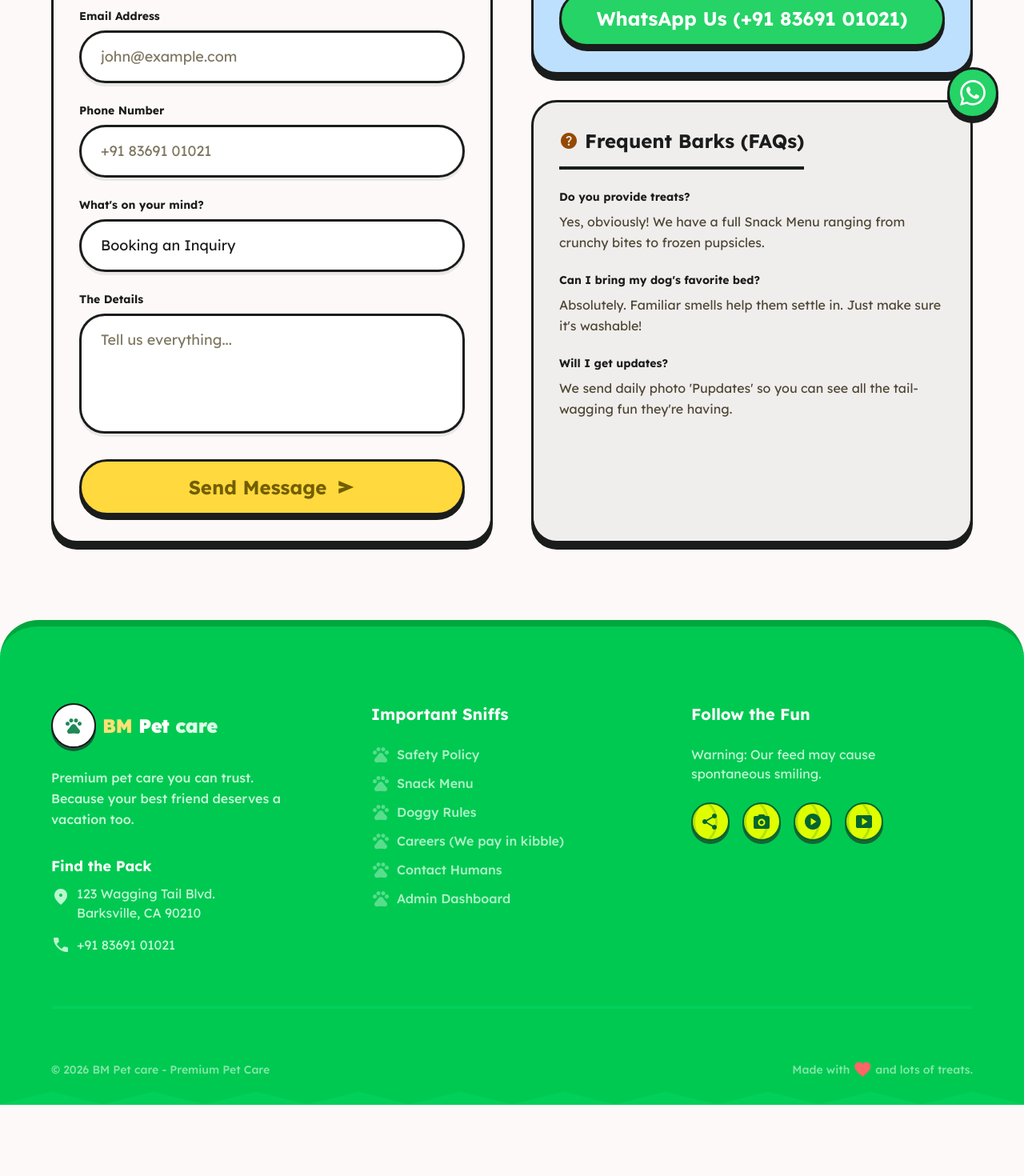
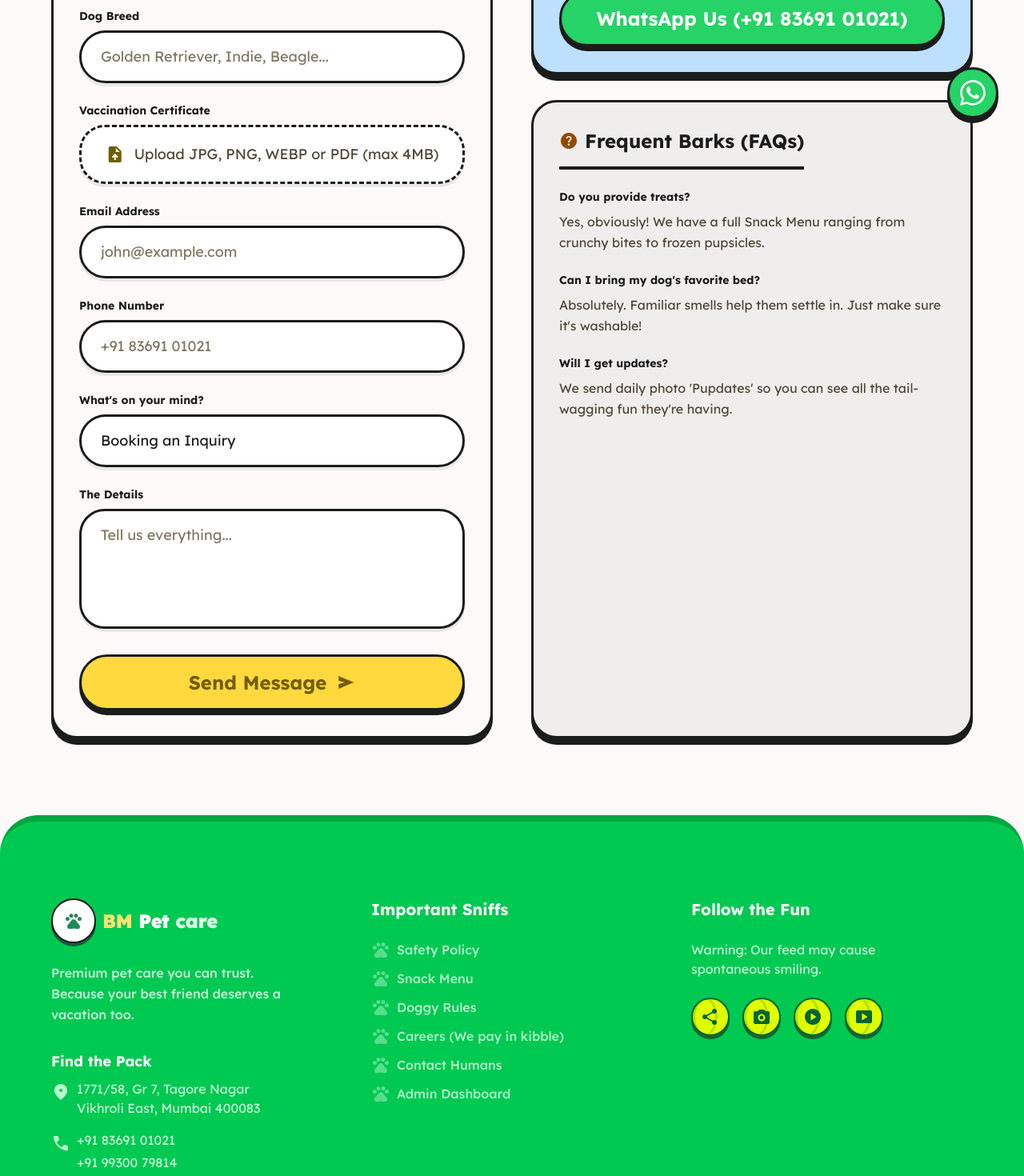
Before and after one commit to Saurabh7-sys/dogle, a Next.js app: page /contact in a window 1280 px wide. Shown: the part 620-2090 px from the top of the page at 80% size. Before the commit the page ends 2001 px from the top, so only its background shows below. Built offline with nearby package versions, Linux system fonts and the light colour scheme; no server answers.

Commit message:
logo and aligments changes

```diff
--- a/app/(public)/contact/page.js
+++ b/app/(public)/contact/page.js
@@ -23,20 +23,68 @@ export default function ContactPage() {
   const [form, setForm] = useState({
     human: "",
     dog: "",
+    dogBreed: "",
     email: "",
     phone: "",
     subject: "Booking an Inquiry",
     message: "",
   });
+  const [vaccineFile, setVaccineFile] = useState(null);
+  const [vaccineFileName, setVaccineFileName] = useState("");
+  const [submitting, setSubmitting] = useState(false);
   const [sent, setSent] = useState(false);
 
   function handleChange(e) {
     setForm((prev) => ({ ...prev, [e.target.name]: e.target.value }));
   }
 
+  function handleFileChange(e) {
+    const file = e.target.files?.[0];
+    if (!file) {
+      setVaccineFile(null);
+      setVaccineFileName("");
+      return;
+    }
+
+    const allowedTypes = ["image/jpeg", "image/png", "image/webp", "application/pdf"];
+    if (!allowedTypes.includes(file.type)) {
+      alert("Please upload a JPG, PNG, WEBP, or PDF file.");
+      e.target.value = "";
+      return;
+    }
+
+    if (file.size > 4 * 1024 * 1024) {
+      alert("File is too large. Maximum size is 4MB.");
+      e.target.value = "";
+      return;
+    }
+
+    setVaccineFile(file);
+    setVaccineFileName(file.name);
+  }
+
+  function readFileAsDataUrl(file) {
+    return new Promise((resolve, reject) => {
+      const reader = new FileReader();
+      reader.onload = () => resolve(reader.result);
+      reader.onerror = reject;
+      reader.readAsDataURL(file);
+    });
+  }
+
   async function handleSubmit(e) {
     e.preventDefault();
+    setSubmitting(true);
+
     try {
+      let vaccineCertificate = "";
+      let vaccineCertificateName = "";
+
+      if (vaccineFile) {
+        vaccineCertificate = await readFileAsDataUrl(vaccineFile);
+        vaccineCertificateName = vaccineFile.name;
+      }
+
       const res = await fetch("/api/enquiry", {
         method: "POST",
         headers: { "Content-Type": "application/json" },
@@ -45,17 +93,24 @@ export default function ContactPage() {
           email: form.email,
           phone: form.phone,
           dogName: form.dog,
+          dogBreed: form.dogBreed,
           subject: form.subject,
           message: form.message,
+          vaccineCertificate,
+          vaccineCertificateName,
         }),
       });
       if (res.ok) {
         setSent(true);
+        setVaccineFile(null);
+        setVaccineFileName("");
       } else {
         alert("Oops! Something went wrong. Please try again.");
       }
     } catch (err) {
       alert("Network error. Please try again.");
+    } finally {
+      setSubmitting(false);
     }
   }
 
@@ -108,7 +163,20 @@ export default function ContactPage() {
                   ball.
                 </p>
                 <button
-                  onClick={() => setSent(false)}
+                  onClick={() => {
+                    setSent(false);
+                    setForm({
+                      human: "",
+                      dog: "",
+                      dogBreed: "",
+                      email: "",
+                      phone: "",
+                      subject: "Booking an Inquiry",
+                      message: "",
+                    });
+                    setVaccineFile(null);
+                    setVaccineFileName("");
+                  }}
                   className="bg-[#ffd93d] text-[#725e00] font-bold px-6 py-3 rounded-full border-2 border-[#1b1c1c] shadow-[0_4px_0_0_#1b1c1c] hover:translate-y-1 hover:shadow-none transition-all"
                 >
                   Send another woof
@@ -149,6 +217,55 @@ export default function ContactPage() {
                     required
                     className={inputClass}
                   />
+                </div>
+
+                {/* Dog breed */}
+                <div className="flex flex-col gap-2">
+                  <label className="font-bold text-sm text-[#1b1c1c]">
+                    Dog Breed
+                  </label>
+                  <input
+                    name="dogBreed"
+                    type="text"
+                    placeholder="Golden Retriever, Indie, Beagle..."
+                    value={form.dogBreed}
+                    onChange={handleChange}
+                    required
+                    className={inputClass}
+                  />
+                </div>
+
+                {/* Vaccination certificate */}
+                <div className="flex flex-col gap-2">
+                  <label className="font-bold text-sm text-[#1b1c1c]">
+                    Vaccination Certificate
+                  </label>
+                  <label
+                    htmlFor="vaccineCertificate"
+                    className="w-full bg-white border-[3px] border-dashed border-[#1b1c1c] rounded-[2rem] px-6 py-5 text-lg text-[#4d4633] cursor-pointer hover:border-[#705d00] hover:bg-[#fffef8] transition-all duration-150 shadow-[0_4px_0_0_#eae7e7] flex items-center justify-center gap-3"
+                  >
+                    <span
+                      className="material-symbols-outlined text-[#705d00]"
+                      style={{ fontVariationSettings: "'FILL' 1" }}
+                    >
+                      upload_file
+                    </span>
+                    {vaccineFileName || "Upload JPG, PNG, WEBP or PDF (max 4MB)"}
+                  </label>
+                  <input
+                    id="vaccineCertificate"
+                    name="vaccineCertificate"
+                    type="file"
+                    accept="image/jpeg,image/png,image/webp,application/pdf"
+                    onChange={handleFileChange}
+                    className="sr-only"
+                  />
+                  {vaccineFileName && (
+                    <p className="text-sm text-[#705d00] font-medium flex items-center gap-1">
+                      <span className="material-symbols-outlined text-base">check_circle</span>
+                      {vaccineFileName} attached
+                    </p>
+                  )}
                 </div>
 
                 {/* Email */}
@@ -218,9 +335,10 @@ export default function ContactPage() {
 
                 <button
                   type="submit"
-                  className="mt-2 bg-[#ffd93d] text-[#725e00] font-bold text-2xl py-4 px-8 rounded-full border-[3px] border-[#1b1c1c] shadow-[0_6px_0_0_#1b1c1c] hover:translate-y-1 hover:shadow-[0_2px_0_0_#1b1c1c] active:translate-y-[6px] active:shadow-none transition-all duration-150 flex items-center justify-center gap-3"
+                  disabled={submitting}
+                  className="mt-2 bg-[#ffd93d] text-[#725e00] font-bold text-2xl py-4 px-8 rounded-full border-[3px] border-[#1b1c1c] shadow-[0_6px_0_0_#1b1c1c] hover:translate-y-1 hover:shadow-[0_2px_0_0_#1b1c1c] active:translate-y-[6px] active:shadow-none transition-all duration-150 flex items-center justify-center gap-3 disabled:opacity-60 disabled:cursor-not-allowed"
                 >
-                  Send Message
+                  {submitting ? "Sending..." : "Send Message"}
                   <span
                     className="material-symbols-outlined"
                     style={{ fontVariationSettings: "'FILL' 1" }}
--- a/app/admin/enquiries/page.js
+++ b/app/admin/enquiries/page.js
@@ -88,7 +88,21 @@ export default function AdminEnquiries() {
                   </td>
                   <td className="px-6 py-4">
                     <div className="text-sm font-medium text-[var(--admin-text-primary)]">{enquiry.dogName || "N/A"}</div>
+                    {enquiry.dogBreed && (
+                      <div className="text-sm text-[var(--admin-text-muted)]">Breed: {enquiry.dogBreed}</div>
+                    )}
                     <div className="text-sm text-[var(--admin-text-muted)]">{enquiry.subject}</div>
+                    {enquiry.vaccineCertificate && (
+                      <a
+                        href={enquiry.vaccineCertificate}
+                        target="_blank"
+                        rel="noopener noreferrer"
+                        download={enquiry.vaccineCertificateName || "vaccination-certificate"}
+                        className="inline-flex items-center gap-1 mt-2 text-xs font-bold text-[var(--admin-accent)] hover:underline"
+                      >
+                        View vaccination certificate
+                      </a>
+                    )}
                   </td>
                   <td className="px-6 py-4">
                     <p className="text-sm text-[var(--admin-text-secondary)] whitespace-pre-wrap">{enquiry.message}</p>
--- a/app/api/enquiry/route.js
+++ b/app/api/enquiry/route.js
@@ -4,7 +4,7 @@ import { adminDb } from "@/lib/firebaseAdmin";
 export async function POST(req) {
   try {
     const body = await req.json();
-    const { name, email, phone, dogName, subject, message } = body;
+    const { name, email, phone, dogName, dogBreed, subject, message, vaccineCertificate, vaccineCertificateName } = body;
 
     if (!name || !email || !phone || !message) {
       return NextResponse.json(
@@ -19,8 +19,11 @@ export async function POST(req) {
       email,
       phone,
       dogName: dogName || "",
+      dogBreed: dogBreed || "",
       subject: subject || "",
       message,
+      vaccineCertificate: vaccineCertificate || "",
+      vaccineCertificateName: vaccineCertificateName || "",
       createdAt: now,
       updatedAt: now,
     });
--- a/app/components/Footer.js
+++ b/app/components/Footer.js
@@ -4,9 +4,7 @@ import Link from "next/link";
 import { useSiteStore } from "../store/useSiteStore";
 import { useHydration } from "../hooks/useHydration";
 import BrandLogo from "./BrandLogo";
-import { BRAND_NAME, CONTACT_PHONE, CONTACT_PHONE_DISPLAY } from "@/lib/siteConfig";
-
-const TEL_URL = `tel:+91${CONTACT_PHONE}`;
+import { BRAND_NAME, CONTACT_PHONES, MAPS_URL, SITE_ADDRESS } from "@/lib/siteConfig";
 
 const footerLinks = [
   { label: "Safety Policy", href: "#" },
@@ -50,18 +48,31 @@ export default function Footer() {
           </p>
           <div className="flex flex-col gap-2 mt-2">
             <h4 className="font-bold text-white text-lg">Find the Pack</h4>
-            <div className="flex items-start gap-2 justify-center md:justify-start">
-              <span className="material-symbols-outlined text-green-200 mt-1" style={{ fontVariationSettings: "'FILL' 1" }}>location_on</span>
-              <p className="text-green-100/90 text-left">
-                123 Wagging Tail Blvd.<br />
-                Barksville, CA 90210
+            <a
+              href={MAPS_URL}
+              target="_blank"
+              rel="noopener noreferrer"
+              className="flex items-start gap-2 justify-center md:justify-start group"
+            >
+              <span className="material-symbols-outlined text-green-200 mt-1 shrink-0 group-hover:text-white transition-colors" style={{ fontVariationSettings: "'FILL' 1" }}>location_on</span>
+              <p className="text-green-100/90 text-left group-hover:text-white group-hover:underline transition-colors">
+                {SITE_ADDRESS.line1}<br />
+                {SITE_ADDRESS.line2}
               </p>
-            </div>
-            <div className="flex items-center gap-2 mt-2 justify-center md:justify-start">
-              <span className="material-symbols-outlined text-green-200" style={{ fontVariationSettings: "'FILL' 1" }}>call</span>
-              <a href={TEL_URL} className="text-green-100/90 hover:text-white transition-colors">
-                {CONTACT_PHONE_DISPLAY}
-              </a>
+            </a>
+            <div className="flex items-start gap-2 mt-2 justify-center md:justify-start">
+              <span className="material-symbols-outlined text-green-200 mt-1 shrink-0" style={{ fontVariationSettings: "'FILL' 1" }}>call</span>
+              <div className="flex flex-col gap-1 text-left">
+                {CONTACT_PHONES.map(({ number, display }) => (
+                  <a
+                    key={number}
+                    href={`tel:+91${number}`}
+                    className="text-green-100/90 hover:text-white transition-colors"
+                  >
+                    {display}
+                  </a>
+                ))}
+              </div>
             </div>
           </div>
         </div>
--- a/lib/siteConfig.js
+++ b/lib/siteConfig.js
@@ -1,5 +1,19 @@
 export const BRAND_NAME = "BM Pet care";
 export const LOGO_PATH = "/LogoBm.png";
-export const CONTACT_PHONE = "8369101021";
-export const CONTACT_PHONE_DISPLAY = "+91 83691 01021";
-export const WHATSAPP_URL = "https://wa.me/918369101021";
+
+export const SITE_ADDRESS = {
+  line1: "1771/58, Gr 7, Tagore Nagar",
+  line2: "Vikhroli East, Mumbai 400083",
+};
+
+export const MAPS_URL = "https://maps.app.goo.gl/FpNUmbLU62TUnqur8";
+
+export const CONTACT_PHONES = [
+  { number: "8369101021", display: "+91 83691 01021" },
+  { number: "9930079814", display: "+91 99300 79814" },
+  { number: "9930294912", display: "+91 99302 94912" },
+];
+
+export const CONTACT_PHONE = CONTACT_PHONES[0].number;
+export const CONTACT_PHONE_DISPLAY = CONTACT_PHONES[0].display;
+export const WHATSAPP_URL = `https://wa.me/91${CONTACT_PHONE}`;
```
Also changed, not shown: app/(public)/how-it-works/page.js (+25 -15 lines).
